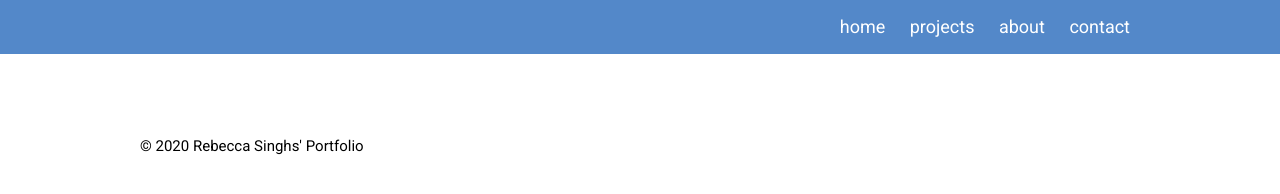
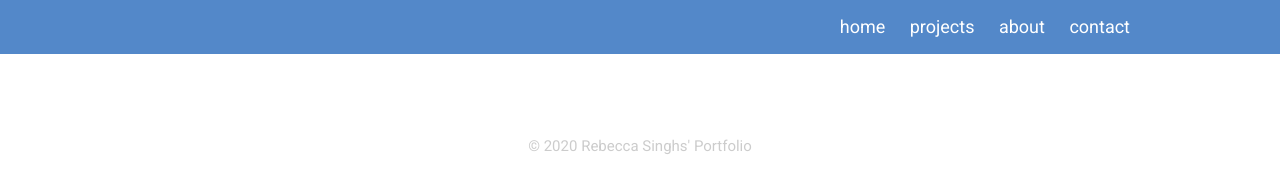
Before and after one commit to RebSin/practice_portfolio, a plain HTML site: page portfolio/index.html in a window 1280 px wide. Drawn offline with Linux system fonts and the light colour scheme.

Commit message:
Updated footer style

```diff
--- a/portfolio/css/main.css
+++ b/portfolio/css/main.css
@@ -33,7 +33,11 @@ header.mainnavbar{
   padding: 1% 0%;
   display: block;
 }
-
+p.copyright{
+  text-align: center;
+  color: #ccc;
+  font-size: 1em;
+}
 
 .navi{
   margin: 5% right;
--- a/portfolio/index.html
+++ b/portfolio/index.html
@@ -49,7 +49,7 @@
       <div class="container">
           <div class="row twelve columns"></div>
             <div class="row twelve columns"></div>
-            <p> &copy; 2020 Rebecca Singhs' Portfolio </p>
+            <p class ="copyright"> &copy; 2020 Rebecca Singhs' Portfolio </p>
       </div>
     </footer>
     <!-- footer for social media icons-->
```
Also changed, not shown: portfolio/about.html (+1 -1 lines), portfolio/contact.html (+1 -1 lines), portfolio/projects.html (+1 -1 lines).
